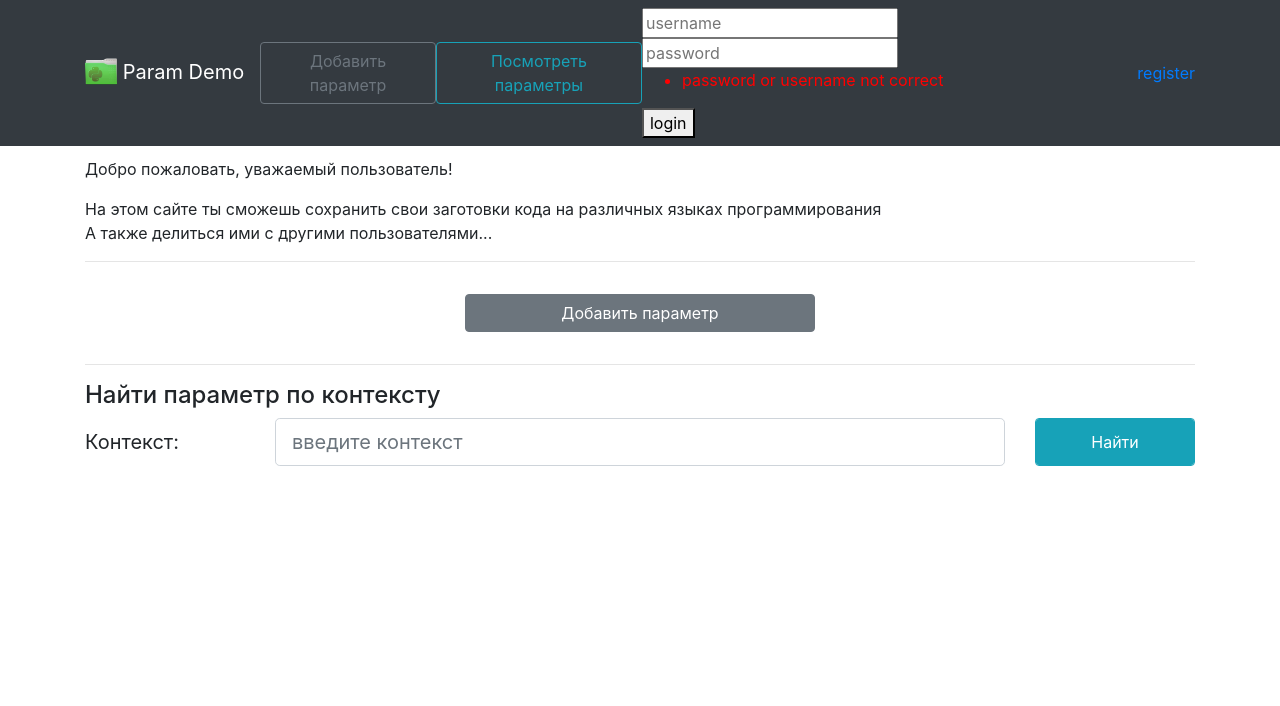
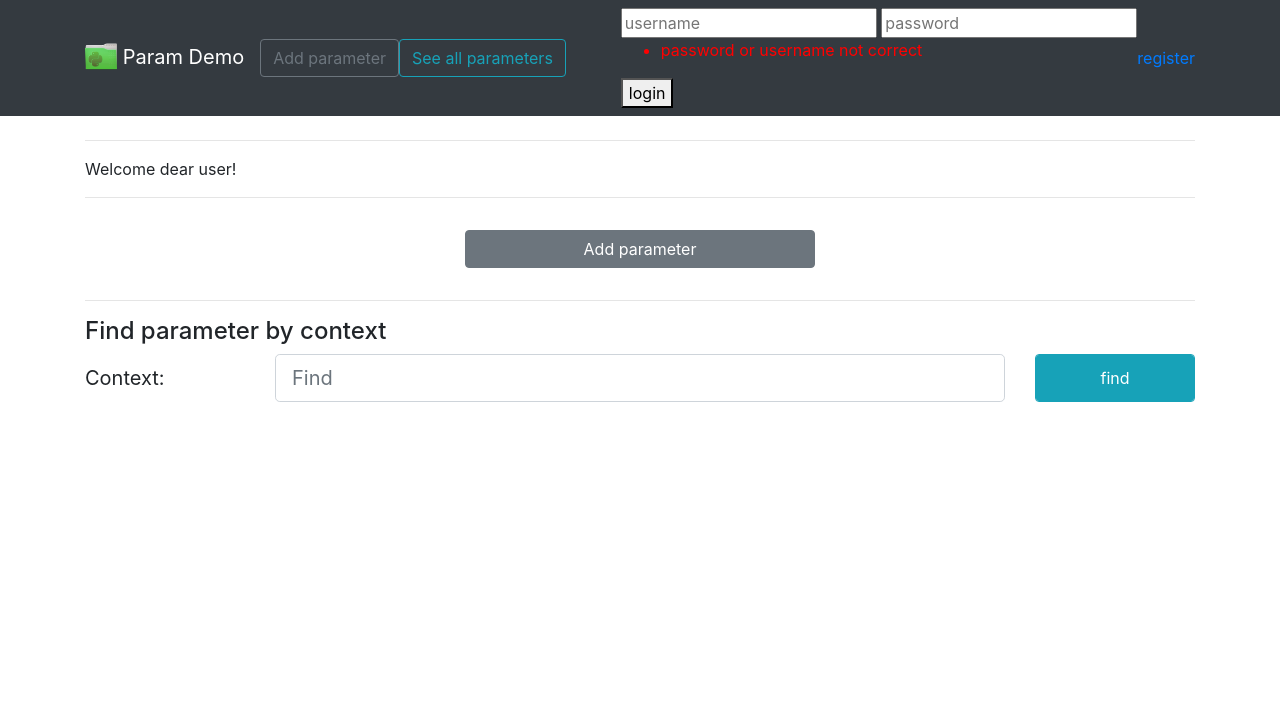
Before and after one commit to SergeyMi37/app-dj-param, a Django app: page / in a window 1280 px wide. Shown: the top 706 px of the page. Run offline with Django 3.2, Linux system fonts and the light colour scheme; parts of the project's set-up code (start-up, migrations or seed data) failed here and were passed over; some libraries are stand-ins or nearby versions.

Commit message:
add langs

```diff
--- a/dtb/urls.py
+++ b/dtb/urls.py
@@ -20,6 +20,11 @@
 from django.conf.urls.static import static
 from django.conf import settings
 from . import views
+from django.conf.urls.i18n import i18n_patterns
+#urlpatterns = i18n_patterns('',
+#    url(r'^$', 'project.views.home', name='home'),
+#    ...
+#)
 
 from django.views.generic import RedirectView
 from django.conf.urls import url
--- a/dtb/views.py
+++ b/dtb/views.py
@@ -10,6 +10,7 @@
 from tgbot.main import bot
 
 from apptools.iris import classMethod
+from django.utils.translation import ugettext as _
 
 logger = logging.getLogger(__name__)
 
@@ -80,7 +81,7 @@
     elif request.method == "GET":
         form = ParamForm()
         context = {
-            'pagename': 'Добавление нового параметра',
+            'pagename': _('Adding a new parameter'),
             'form': form
         }
         return render(request, 'pages/add_param.html', context)
@@ -91,7 +92,7 @@
     comment_form = CommentForm()
     comments = param.comments.all()
     context = {
-        'pagename': 'Страница параметров',
+        'pagename': _('Options Page'),
         "param": param,
         "comments": comments,
         "comment_form": comment_form,
@@ -132,7 +133,7 @@
 def params_my(request):
     params = params = Param.objects.filter(user=request.user)
     context = {
-        'pagename': 'Мои сниппеты',
+        'pagename': _('My parameters'),
         'params': params
     }
     return render(request, 'pages/view_params.html', context)
--- a/templates/inc/inc-header.html
+++ b/templates/inc/inc-header.html
@@ -1,10 +1,11 @@
 {% load static %}
+{% load i18n %}
 <header>
     <nav class="navbar navbar-expand-md navbar-dark fixed-top bg-dark">
         <div class="container">
             <a class="navbar-brand" href="{% url 'home' %}">
                 <img src="{% static 'images/logo-folder.png' %}" width="32" height="32" alt="">
-                Param Demo
+                {% trans 'Param Demo' %}
             </a>
             <button class="navbar-toggler" type="button" data-toggle="collapse" data-target="#navbarCollapse"
                     aria-controls="navbarCollapse" aria-expanded="false" aria-label="Toggle navigation">
@@ -14,32 +15,32 @@
                 <ul class="navbar-nav mr-auto">
                     <li class="form-inline">
                         <a class="btn btn-outline-secondary" href="{% url 'param-add' %}">
-                            Добавить параметр
+                            {% trans 'Add parameter' %}
                         </a>
                     </li>
                     <li class="form-inline">
                         <a class="btn btn-outline-info" href="{% url 'param-list' %}">
-                            Посмотреть параметры
+                            {% trans 'See all parameters' %}
                         </a>
                     </li>
                     {% if request.user.is_authenticated %}
                     <li class="form-inline">
                         <a class="btn btn-outline-info" href="{% url 'param-my' %}">
-                            Мои параметры
+                            {% trans 'See only my parameters' %}
                         </a>
                     </li>
                     {% endif %}
                 </ul>
             </div>
             {% if request.user.is_authenticated %}
-                <span style="color: white">Welcome,
+                <span style="color: white">{% trans 'Username' %}:
                 {% if request.user.is_superuser %}
-                    <a href="/tgadmin/"> {{ request.user.username }} </a>
+                    <a href="/tgadmin/" title="{% trans 'Go to admin panel' %}"> {{ request.user.username }} </a>
                 {% else %}
                     {{ request.user.username }}
                 {% endif %}
                 </span> &nbsp;&nbsp;&nbsp;
-                <div><a href="{% url 'logout' %}"> logout </a></div>
+                <div><a href="{% url 'logout' %}"> {% trans 'logout' %} </a></div>
             {% else %}
                 <form method="post" action="{% url 'login' %}">{% csrf_token %}
                     <input name="username" type="text" placeholder="username">
@@ -51,7 +52,7 @@
                             {% endfor %}
                         </ul>
                     {% endif %}
-                    <button type="submit">login</button>
+                    <button type="submit">{% trans 'login' %}</button>
                 </form>
                 <a href="{% url 'register' %}">register</a>
             {% endif %}
--- a/templates/pages/add_param.html
+++ b/templates/pages/add_param.html
@@ -1,4 +1,5 @@
 {% extends 'base.html' %}
+{% load i18n %}
 {% block content %}
     <div class="container">
         <div class="row">
@@ -14,7 +15,7 @@
                     {% csrf_token %}
                     {{ form.as_p }}
                     <button type="submit">
-                        Создать
+                        {% trans 'Create' %}
                     </button>
                 </form>
             </div>
--- a/templates/pages/index.html
+++ b/templates/pages/index.html
@@ -1,4 +1,5 @@
 {% extends 'base.html' %}
+{% load i18n %}
 {% block content %}
     <!-- Begin page content -->
     <div class="container">
@@ -11,32 +12,30 @@
 
         <div class="row">
             <div class="col">
-                <p>Добро пожаловать, уважаемый пользователь!
-                <p>На этом сайте ты сможешь сохранить свои заготовки кода на различных языках программирования<br>
-                    А также делиться ими с другими пользователями...
+                <p>{% trans 'Welcome dear user!' %}
                 <hr>
             </div>
         </div>
 
         <div class="row mt-3">
             <div class="col-4 offset-4">
-                <a href="{% url 'param-add' %}" class="btn btn-secondary btn-block">Добавить параметр</a>
+                <a href="{% url 'param-add' %}" class="btn btn-secondary btn-block">{% trans 'Add parameter' %}</a>
             </div>
         </div>
 
         <div class="row mt-3">
             <div class="col">
                 <hr>
-                <h4>Найти параметр по контексту</h4>
+                <h4>{% trans 'Find parameter by context' %}</h4>
                 <form action='{% url 'param-list' %}' id="view_param_form">
                     <div class="form-group row">
-                        <label for="param_id" class="col-sm-2 col-form-label col-form-label-lg">Контекст:</label>
+                        <label for="param_id" class="col-sm-2 col-form-label col-form-label-lg">{% trans 'Context' %}:</label>
                         <div class="col-sm-8">
                             <input type="text" class="form-control form-control-lg" name="param_context"
-                                   placeholder="введите контекст">
+                                   placeholder={% trans 'Find parameter by context' %}>
                         </div>
                         <div class="col-sm-2">
-                            <input type="submit" class="form-control form-control-lg btn btn-info" value="Найти">
+                            <input type="submit" class="form-control form-control-lg btn btn-info" value={% trans 'find' %}>
                         </div>
                     </div>
                 </form>
--- a/templates/pages/registration.html
+++ b/templates/pages/registration.html
@@ -1,4 +1,5 @@
 {% extends 'base.html' %}
+{% load i18n %}
 {% block content %}
     <div class="container">
         <div class="row">
@@ -7,7 +8,7 @@
                 <table>
                     {{ form.as_table }}
                 </table>
-                <input type="submit" value="Создать пользователя">
+                <input type="submit" value="{% trans 'Create' %}">
             </form>
         </div>
     </div>
```
Also changed, not shown: appmsw/forms.py (+4 -4 lines), dev-msw.md (+6 -0 lines), dtb/settings.py (+14 -2 lines), templates/pages/param_page.html (+6 -5 lines), templates/pages/view_params.html (+7 -6 lines), locale/en/LC_MESSAGES/django.po (added), locale/ru/LC_MESSAGES/django.po (added).
